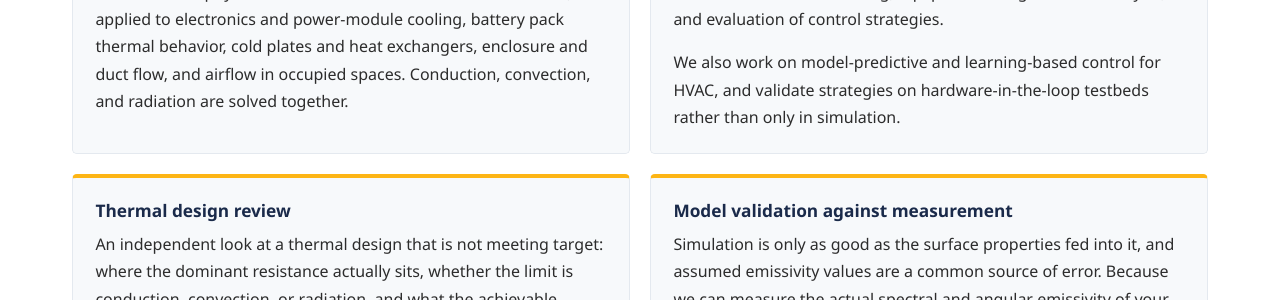
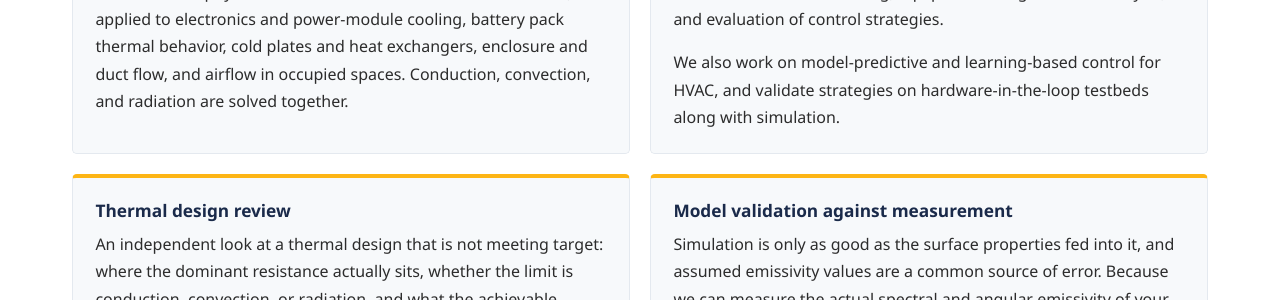
Before and after one commit to alokghanekar/Energy-Photonics-Lab, a Jekyll site: the page built from collaborate.html, in a window 1280 px wide and 900 px high, scrolled down 1235 px. Shown: the part 209-509 px from the top of the window. Built offline with Jekyll 4.4.1, drawn with Linux system fonts in a browser that asks for light colours.

Commit message:
Collaborate: HVAC card, 'along with simulation'
Co-Authored-By: Claude Opus 4.8 <noreply@anthropic.com>
Claude-Session: https://claude.ai/code/session_01VuNoPfxguXq3gEbfsiCHz7

```diff
--- a/collaborate.html
+++ b/collaborate.html
@@ -42,7 +42,7 @@ description: Partner with the Energy Photonics Lab at UMBC on thermal and CFD si
   <section class="project">
     <h2>HVAC and building energy systems</h2>
     <p>Zone-level thermal modeling, equipment sizing and load analysis, and evaluation of control strategies.</p>
-    <p>We also work on model-predictive and learning-based control for HVAC, and validate strategies on hardware-in-the-loop testbeds rather than only in simulation.</p>
+    <p>We also work on model-predictive and learning-based control for HVAC, and validate strategies on hardware-in-the-loop testbeds along with simulation.</p>
   </section>
 
   <section class="project">
```
